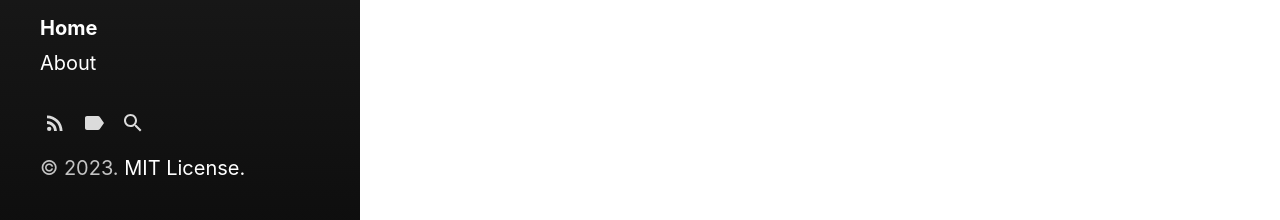
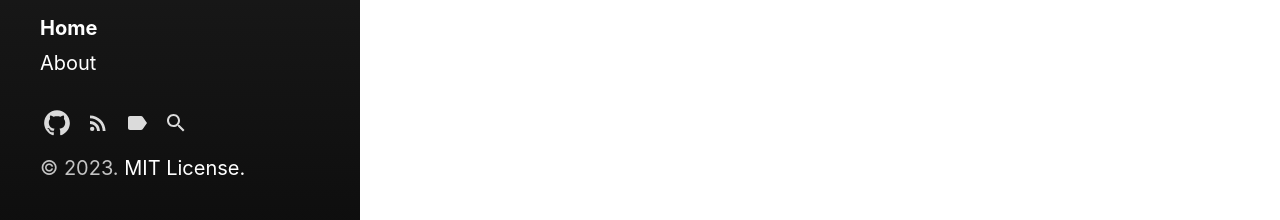
Before and after one commit to lenhare/lenhare.github.io, a Jekyll site: the page built from index.html, in a window 1280 px wide. Shown: the part 677-897 px from the top of the page. Built offline with Jekyll 4.4.1, drawn with Linux system fonts in a browser that asks for light colours; the list of posts is cut into pages by our own code.

Commit message:
Atualização

```diff
--- a/_includes/sidebar-icon-links.html
+++ b/_includes/sidebar-icon-links.html
@@ -1,5 +1,4 @@
 <nav id="sidebar-icon-links">
-  {% if site.hydeout.repo %}
   <a
     id="github-link"
     class="icon"
@@ -9,17 +8,6 @@
   >
     {% include svg/github.svg %}
   </a>
-  <a
-    id="github-download-link"
-    class="icon"
-    title="Download"
-    aria-label="Download"
-    href="{{ site.lenhare.repo }}/archive/v{{ site.lenhare.version }}.zip"
-  >
-    {% include svg/download.svg %}
-  </a>
-  {% endif %}
-
   <a
     id="subscribe-link"
     class="icon"
```
